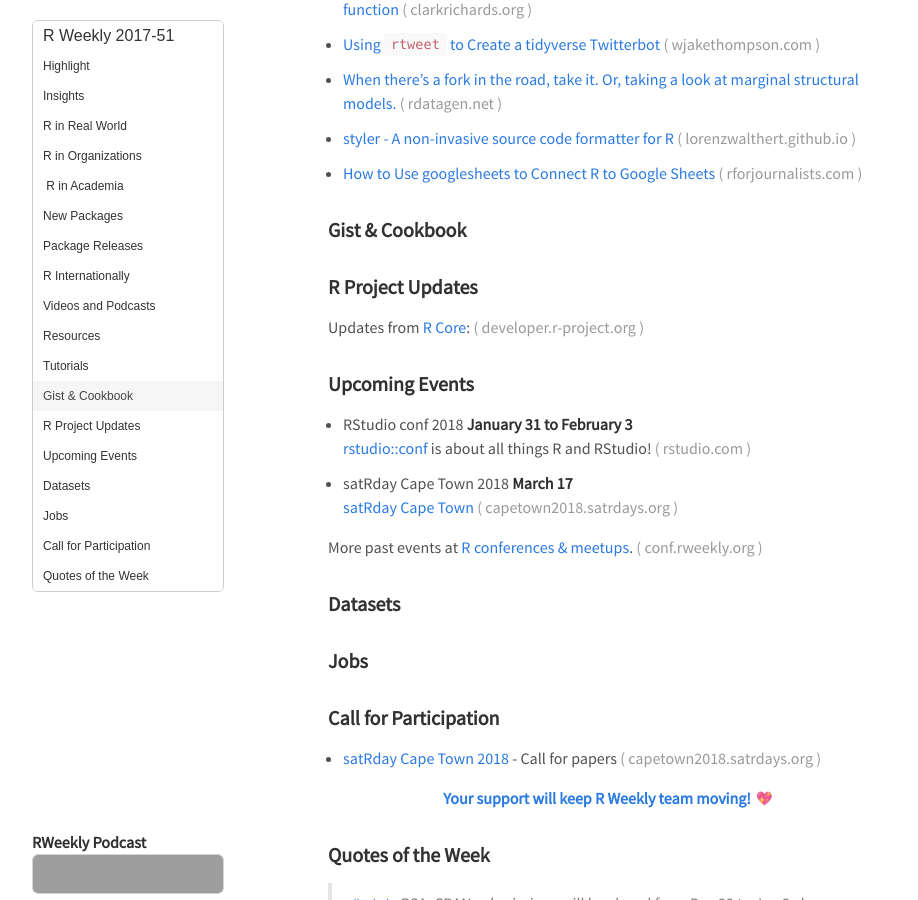
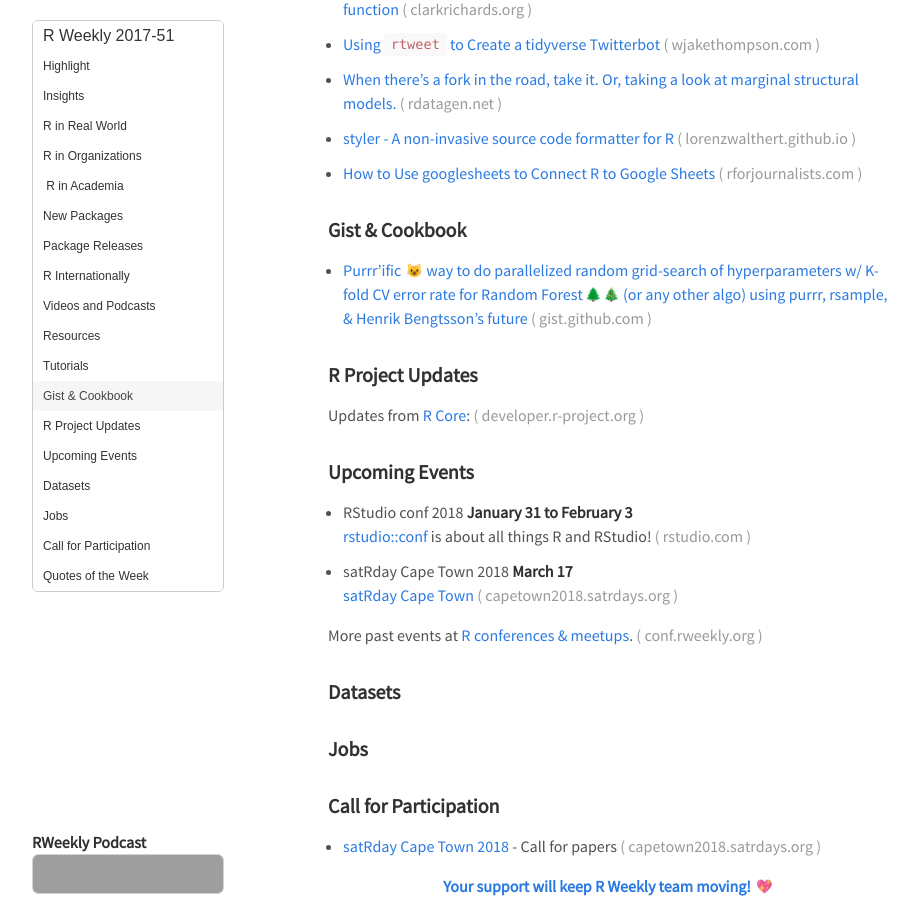
Before and after one commit to rweekly/rweekly.org, a Jekyll site: the page built from draft.md, in a window 1280 px wide and 900 px high, scrolled down 2031 px, cut to the strip 0-900 px from the top of the window. Shown: the whole strip, without its empty margins (32-950 px from the left). Built offline with Jekyll 4.4.1, drawn with Linux system fonts in a browser that asks for light colours; emoji names are drawn with the system emoji font; comment, search, counter and statistics services are not loaded; grey boxes are pictures that could not be loaded.

Commit message:
Update draft.md

```diff
--- a/draft.md
+++ b/draft.md
@@ -104,6 +104,7 @@
 
 ### Gist & Cookbook
 
++ [Purrr'ific 😺 way to do parallelized random grid-search of hyperparameters w/ K-fold CV error rate for Random Forest🌲🎄 (or any other algo) using purrr, rsample, & Henrik Bengtsson's future](https://gist.github.com/mrecos/aefc33da150e442d6574578666204b8c)
 
 <!--<div class="post-more-begin"></div><div class="post-more-end"></div>-->
 
```
